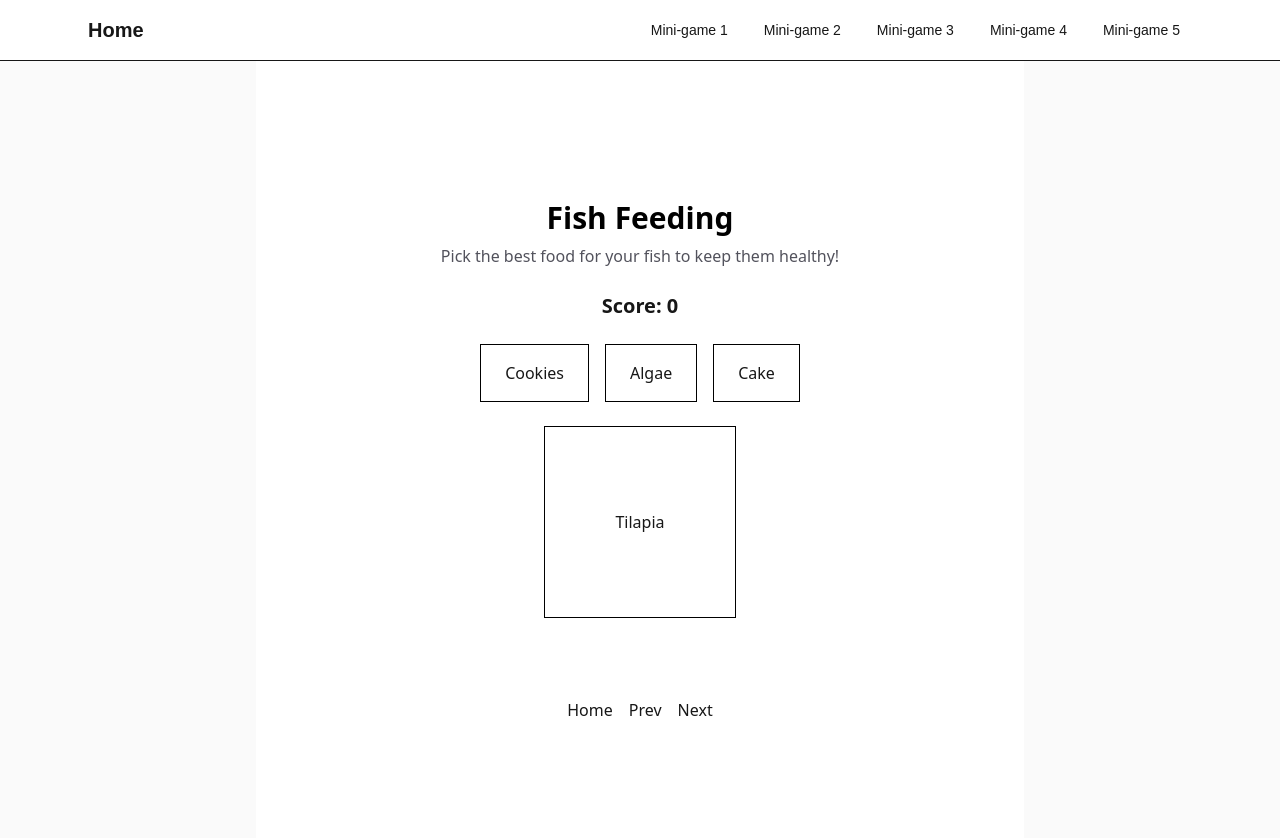
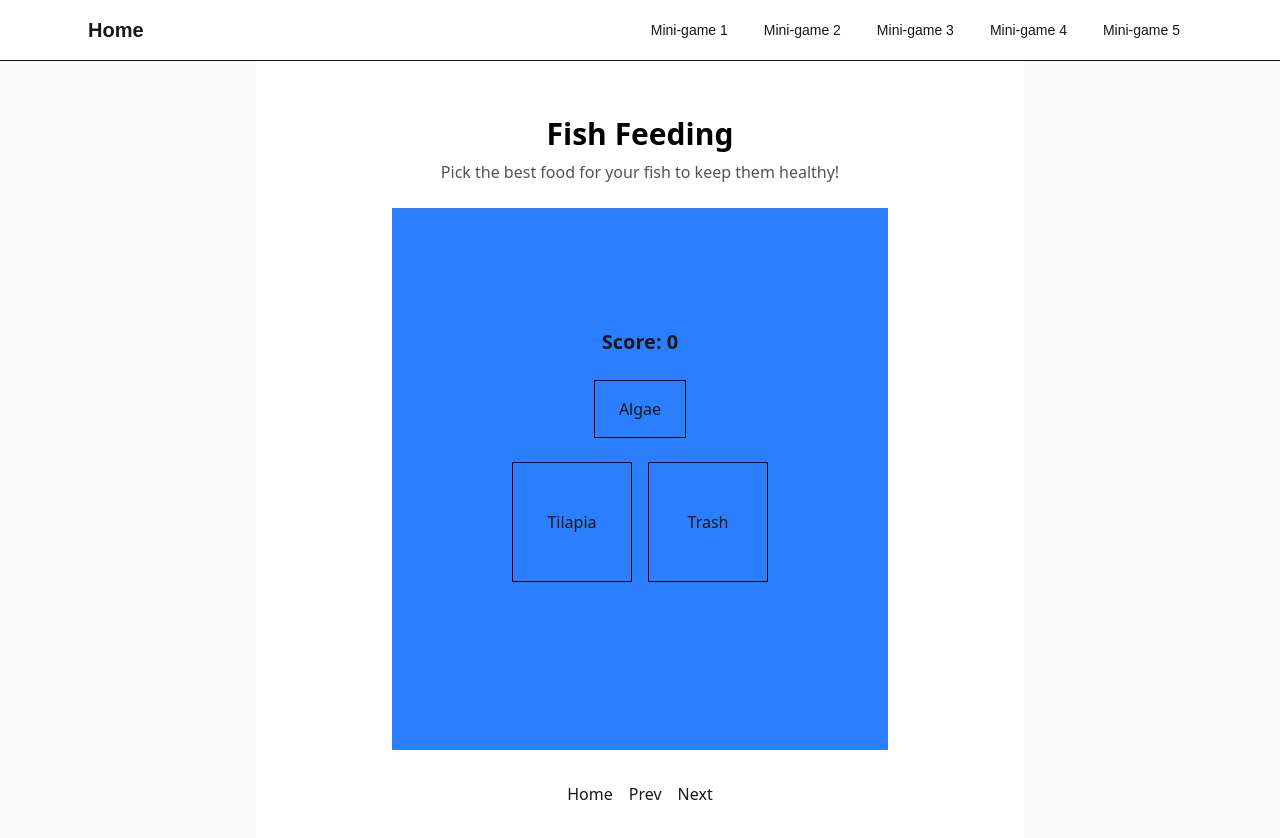
Before and after one commit to AshiJ7/FishFarmFrenzy, a Next.js app: page /mini-game-1 in a window 1280 px wide. Shown: the top 838 px of the page. Built offline with nearby package versions, Linux system fonts and the light colour scheme.

Commit message:
Working on randomizing food blocks

```diff
--- a/app/mini-game-1/FishFeeding.tsx
+++ b/app/mini-game-1/FishFeeding.tsx
@@ -7,6 +7,7 @@ type Food = {
   isGood: boolean;
 };
 
+
 export default function FishFeeding() {
   // hardcode good and bad foods for now
   const foods: Food[] = [
@@ -14,6 +15,30 @@ export default function FishFeeding() {
     { id: 2, name: "Algae", isGood: true },
     { id: 3, name: "Cake", isGood: false },
   ];
+
+  const usedFoodArr: integer[] = [];
+
+  function randomizeFoods() {
+    let min = 0;
+    let max = 2;
+
+    // from geeksforgeeks
+    let random = Math.floor(Math.random() * (max - min + 1)) + min;
+
+    if (usedFoodArr.includes(random)) {
+      randomizeFoods();
+    }
+
+    console.log("random ", random);
+
+    usedFoodArr.push(random);
+
+    console.log(usedFoodArr);
+
+    return random;
+  }
+
+  let foodNum: integer = randomizeFoods();
 
   const [score, setScore] = useState(0);
   const [message, setMessage] = useState("");
@@ -50,7 +75,7 @@ export default function FishFeeding() {
   };
 
   return (
-    <div className="flex flex-col items-center gap-6">
+    <div className="bg-blue-500 flex flex-col items-center gap-6 px-30 py-30">
 
       <h2 className="text-xl font-bold">
         Score: {score}
@@ -58,9 +83,21 @@ export default function FishFeeding() {
 
       {/* food blocks */}
       <div className="flex gap-4">
+          <div
+            key={foods[foodNum].id}
+            draggable
+            onDragStart={(e) => handleDraggingStart(e, foods[foodNum])}
+            className="cursor-grab solid border border-black px-6 py-4 bg-white-100 hover:bg-gray-200"
+          >
+            {foods[foodNum].name}
+          </div>
+      </div>
+
+      {/* food blocks
+      <div className="flex gap-4">
         {foods.map(food => (
           <div
-            key={food.id}
+            key={food}
             draggable
             onDragStart={(e) => handleDraggingStart(e, food)}
             className="cursor-grab solid border border-black px-6 py-4 bg-white-100 hover:bg-gray-200"
@@ -68,15 +105,23 @@ export default function FishFeeding() {
             {food.name}
           </div>
         ))}
-      </div>
+      </div> */}
 
       {/* fish block */}
-      <div
-        onDragOver={handleDragOver}
-        onDrop={handleDrop}
-        className="flex h-48 w-48 items-center justify-center border-1 border-solid border-black"
-      >
-        Tilapia
+      <div className="flex gap-4">
+        <div
+          onDragOver={handleDragOver}
+          onDrop={handleDrop}
+          className="flex h-30 w-30 items-center justify-center border-1 border-solid border-black"
+        >
+          Tilapia
+        </div>
+
+        <div
+          className="flex h-30 w-30 items-center justify-center border-1 border-solid border-black"
+        >
+          Trash
+        </div>
       </div>
 
       {/* message for good or bad food */}
```
